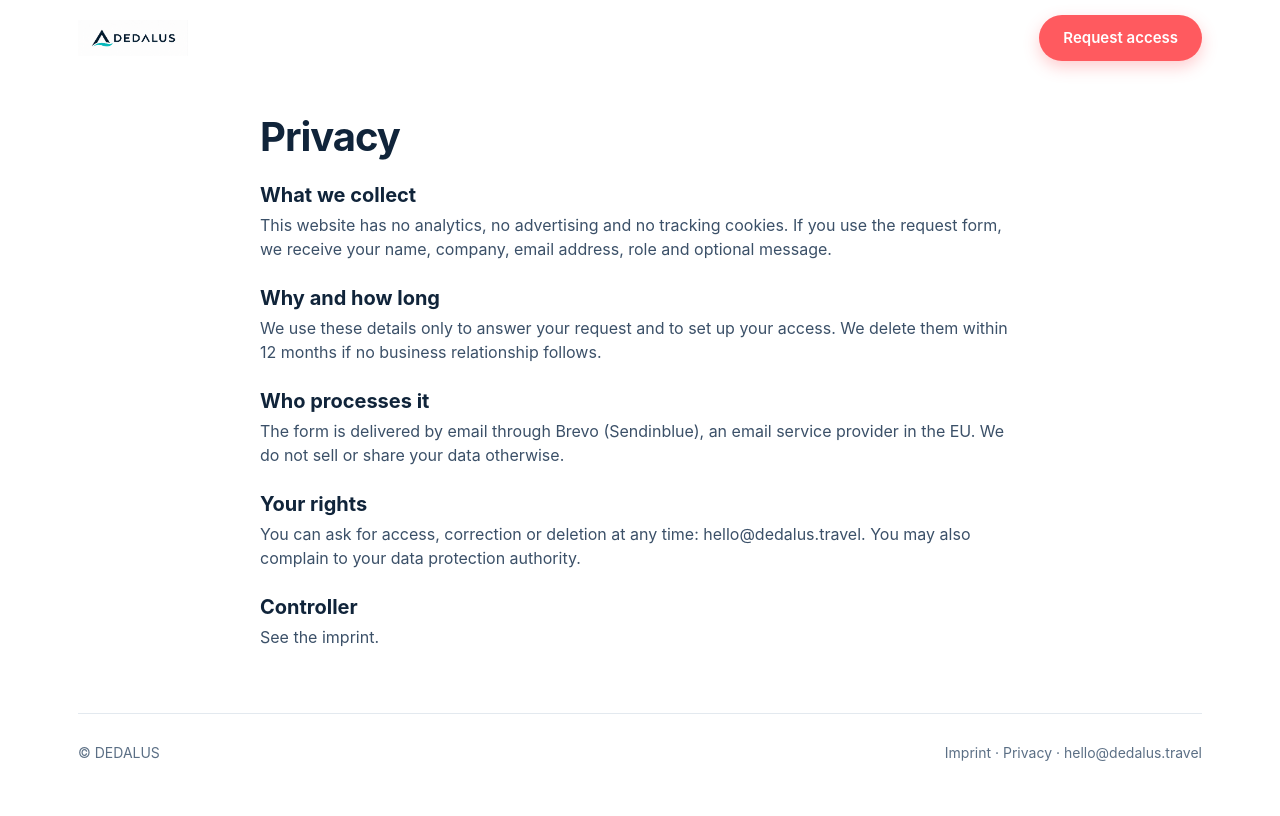
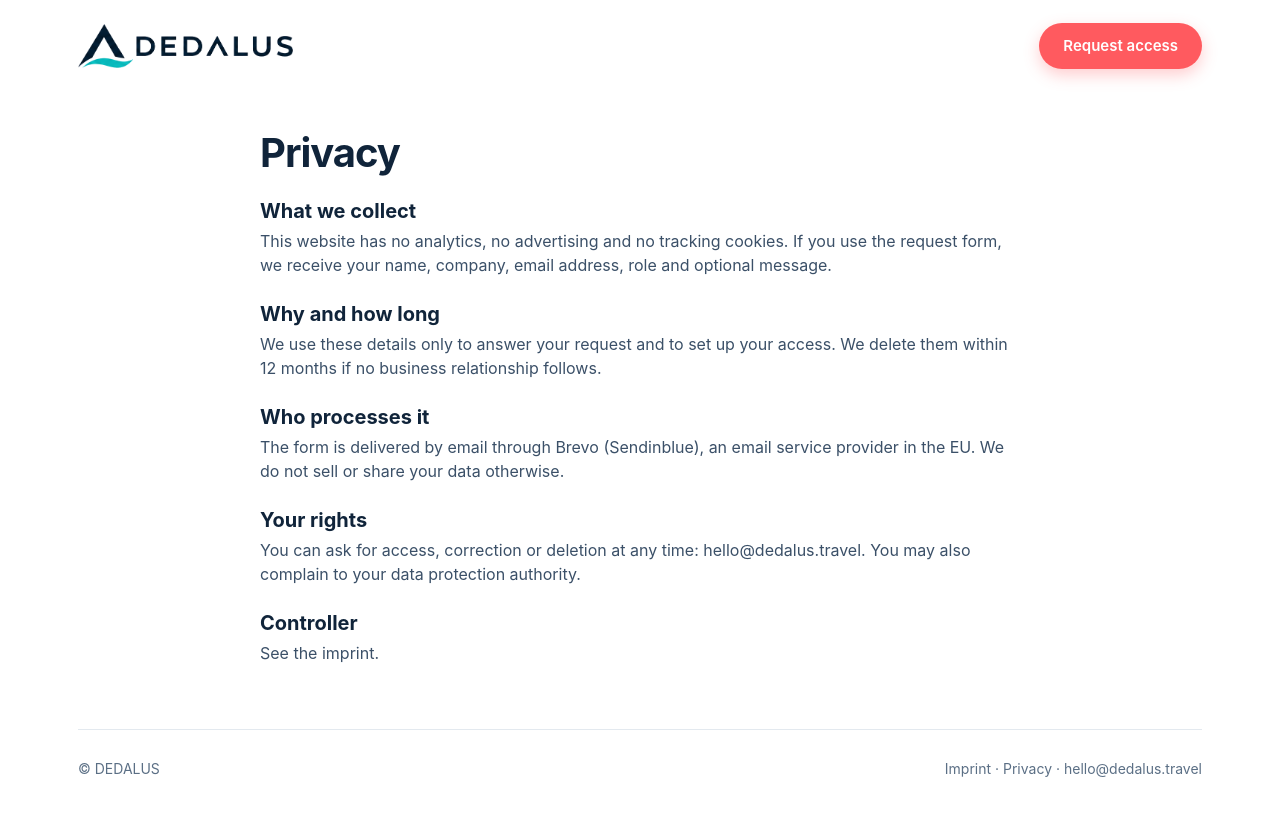
Before and after one commit to nikolasgm/dedalus-site, a plain HTML site: page public/privacy/index.html in a window 1280 px wide. Drawn offline with Linux system fonts and the light colour scheme.

Commit message:
Website: larger, cropped header logo
Co-authored-by: Manus <dev-agent@manus.ai>

```diff
--- a/public/privacy/index.html
+++ b/public/privacy/index.html
@@ -1,4 +1,4 @@
-<!doctype html><html lang="en"><head><meta charset="utf-8"><meta name="viewport" content="width=device-width,initial-scale=1"><link rel="icon" href="/favicon.ico"><link rel="stylesheet" href="/style.css?v=20261125b"><title>Privacy | DEDALUS</title><link rel="canonical" href="https://dedalus.travel/privacy/"></head><body><div class="wrap"><header><a href="/"><img src="/img/logo.png" alt="DEDALUS" width="110" height="36"></a><div class="right"><a class="btn" href="/#request">Request access</a></div></header>
+<!doctype html><html lang="en"><head><meta charset="utf-8"><meta name="viewport" content="width=device-width,initial-scale=1"><link rel="icon" href="/favicon.ico"><link rel="stylesheet" href="/style.css?v=20261125b"><title>Privacy | DEDALUS</title><link rel="canonical" href="https://dedalus.travel/privacy/"></head><body><div class="wrap"><header><a href="/"><img src="/img/logo-wide.png" alt="DEDALUS" width="215" height="44"></a><div class="right"><a class="btn" href="/#request">Request access</a></div></header>
 <main class="legal"><h1>Privacy</h1>
 <h2>What we collect</h2><p>This website has no analytics, no advertising and no tracking cookies. If you use the request form, we receive your name, company, email address, role and optional message.</p>
 <h2>Why and how long</h2><p>We use these details only to answer your request and to set up your access. We delete them within 12 months if no business relationship follows.</p>
--- a/public/style.css
+++ b/public/style.css
@@ -2,8 +2,8 @@
 body{font-family:Inter,"Helvetica Neue",Arial,sans-serif;color:#10243a;background:#fff;line-height:1.5;-webkit-font-smoothing:antialiased}
 a{color:inherit;text-decoration:none}img{max-width:100%;display:block}
 .wrap{max-width:1180px;margin:0 auto;padding:0 28px}
-header{display:flex;align-items:center;justify-content:space-between;height:76px;gap:16px}
-header img{height:36px;mix-blend-mode:multiply}
+header{display:flex;align-items:center;justify-content:space-between;height:92px;gap:16px}
+header img{height:44px;width:auto;mix-blend-mode:multiply}
 nav{display:flex;gap:30px;font-size:15px;color:#3b5068}nav a:hover{color:#0e7c86}
 .right{display:flex;gap:18px;align-items:center;font-size:14px;color:#3b5068}
 .btn{background:#ff5a5f;color:#fff;border-radius:999px;padding:12px 24px;font-weight:600;font-size:15px;display:inline-block;border:0;cursor:pointer;font-family:inherit;box-shadow:0 6px 16px rgba(255,90,95,.3);transition:transform .15s}
@@ -94,3 +94,4 @@ footer a:hover{color:#0e7c86}
 .hero .hv{position:absolute;inset:0;width:100%;height:100%;object-fit:cover;filter:saturate(1.15) brightness(1.08)}
 .hero .t h1{text-shadow:0 2px 18px rgba(5,40,70,.45)}.hero p{text-shadow:0 1px 10px rgba(5,40,70,.5)}
 @media(prefers-reduced-motion:reduce),(max-width:900px){.hero .hv{display:none}}
+@media(max-width:600px){header img{height:32px}}
```
Also changed, not shown: public/imprint/index.html (+1 -1 lines), public/index.html (+3 -3 lines), public/img/logo-wide.png (added).
